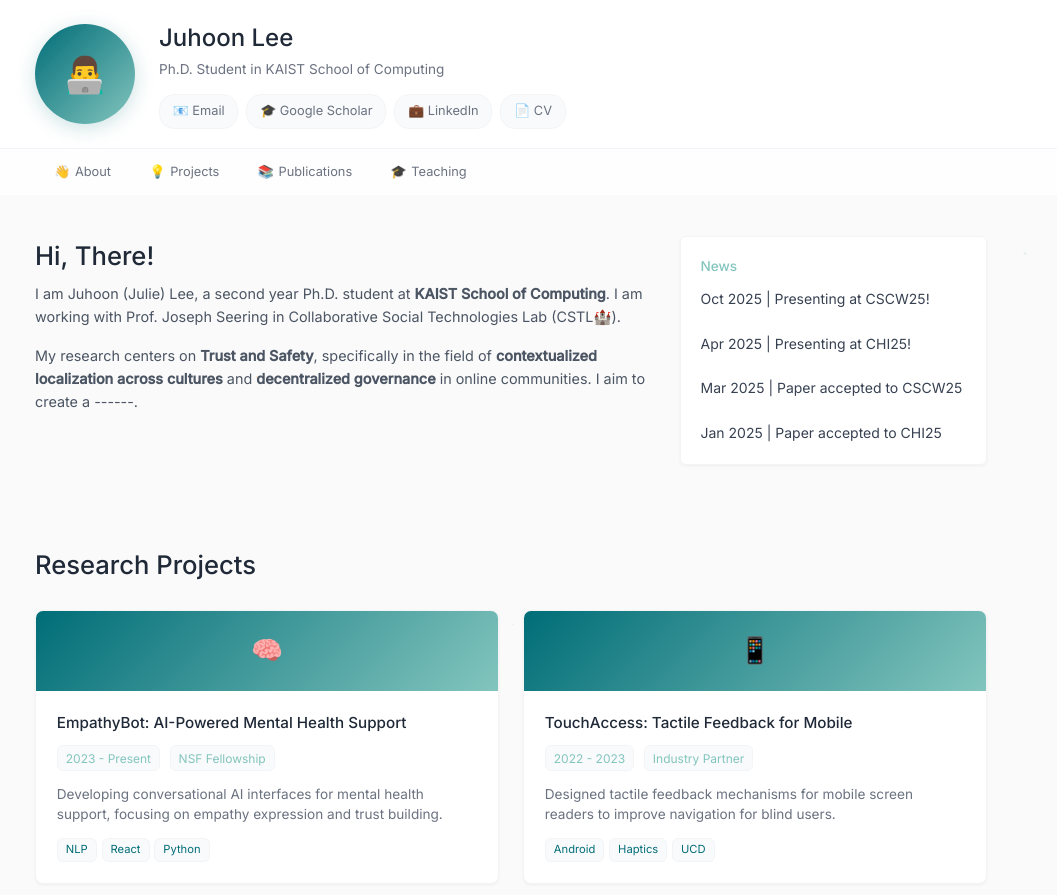
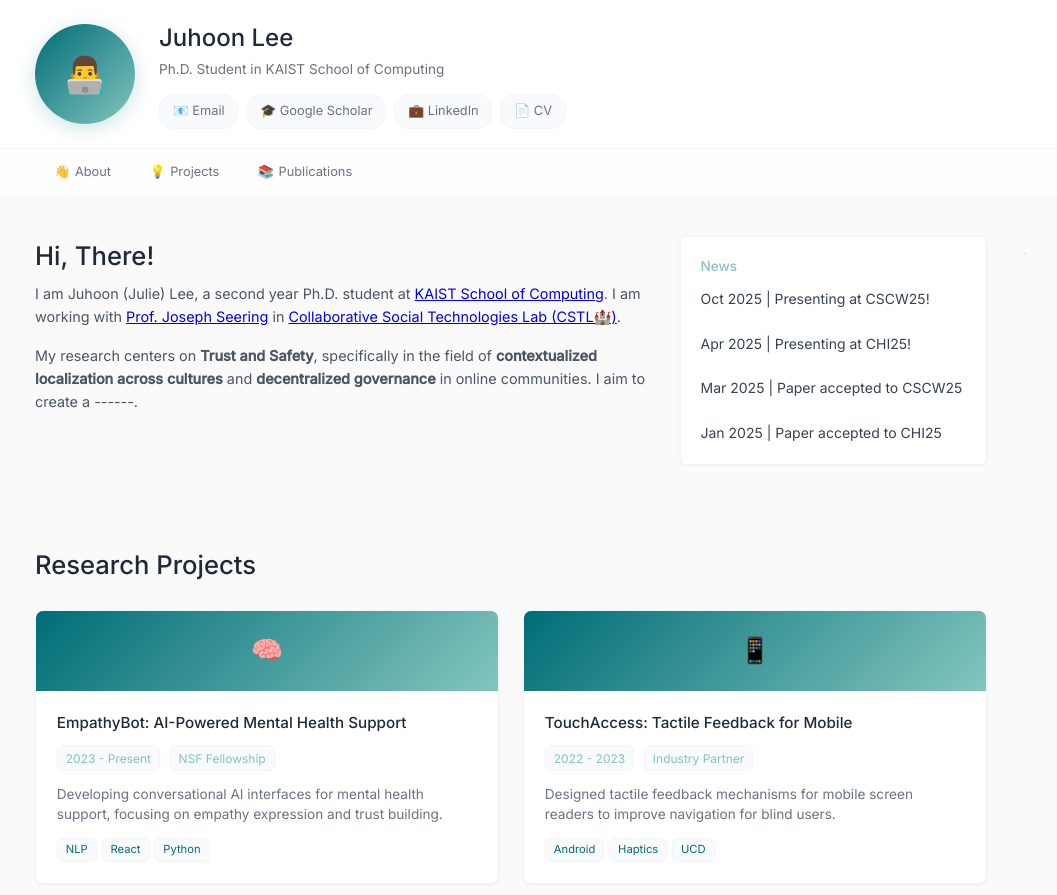
Before and after one commit to julielee16/personal-website, a Jekyll site: the page built from index.md, in a window 1280 px wide and 900 px high. Shown: the top 895 px of the window, without its empty margins (129-1186 px from the left). Built offline with Jekyll 4.4.1, drawn with Linux system fonts in a browser that asks for light colours.

Commit message:
Update default.html

```diff
--- a/_layouts/default.html
+++ b/_layouts/default.html
@@ -34,7 +34,7 @@
                 <!-- <li><a href="#research" class="nav-link"><span class="nav-icon">🔬</span>Research</a></li> -->
                 <li><a href="#projects" class="nav-link"><span class="nav-icon">💡</span>Projects</a></li>
                 <li><a href="#publications" class="nav-link"><span class="nav-icon">📚</span>Publications</a></li>
-                <li><a href="#teaching" class="nav-link"><span class="nav-icon">🎓</span>Teaching</a></li>
+                <!-- <li><a href="#teaching" class="nav-link"><span class="nav-icon">🎓</span>Teaching</a></li> -->
                 <!-- <li><a href="#contact" class="nav-link"><span class="nav-icon">📧</span>Contact</a></li> -->
             </ul>
         </div>
@@ -57,7 +57,7 @@
                 <div class="bio-content">
                     <div class="section-header">
                         <h3>Hi, There!</h3>
-                        <p>I am Juhoon (Julie) Lee, a second year Ph.D. student at <b>KAIST School of Computing</b>. I am working with Prof. Joseph Seering in Collaborative Social Technologies Lab (CSTL🏰). </p>
+                        <p>I am Juhoon (Julie) Lee, a second year Ph.D. student at <a href="https://cs.kaist.ac.kr/">KAIST School of Computing</a>. I am working with <a href="https://joseph.seering.org/">Prof. Joseph Seering</a> in <a href="https://cstlab.org/">Collaborative Social Technologies Lab (CSTL🏰)</a>. </p>
                         <p>My research centers on <b>Trust and Safety</b>, specifically in the field of <b>contextualized localization across cultures</b> and <b>decentralized governance</b> in online communities. I aim to create a ------.
                     </div>
                 </div>
```
